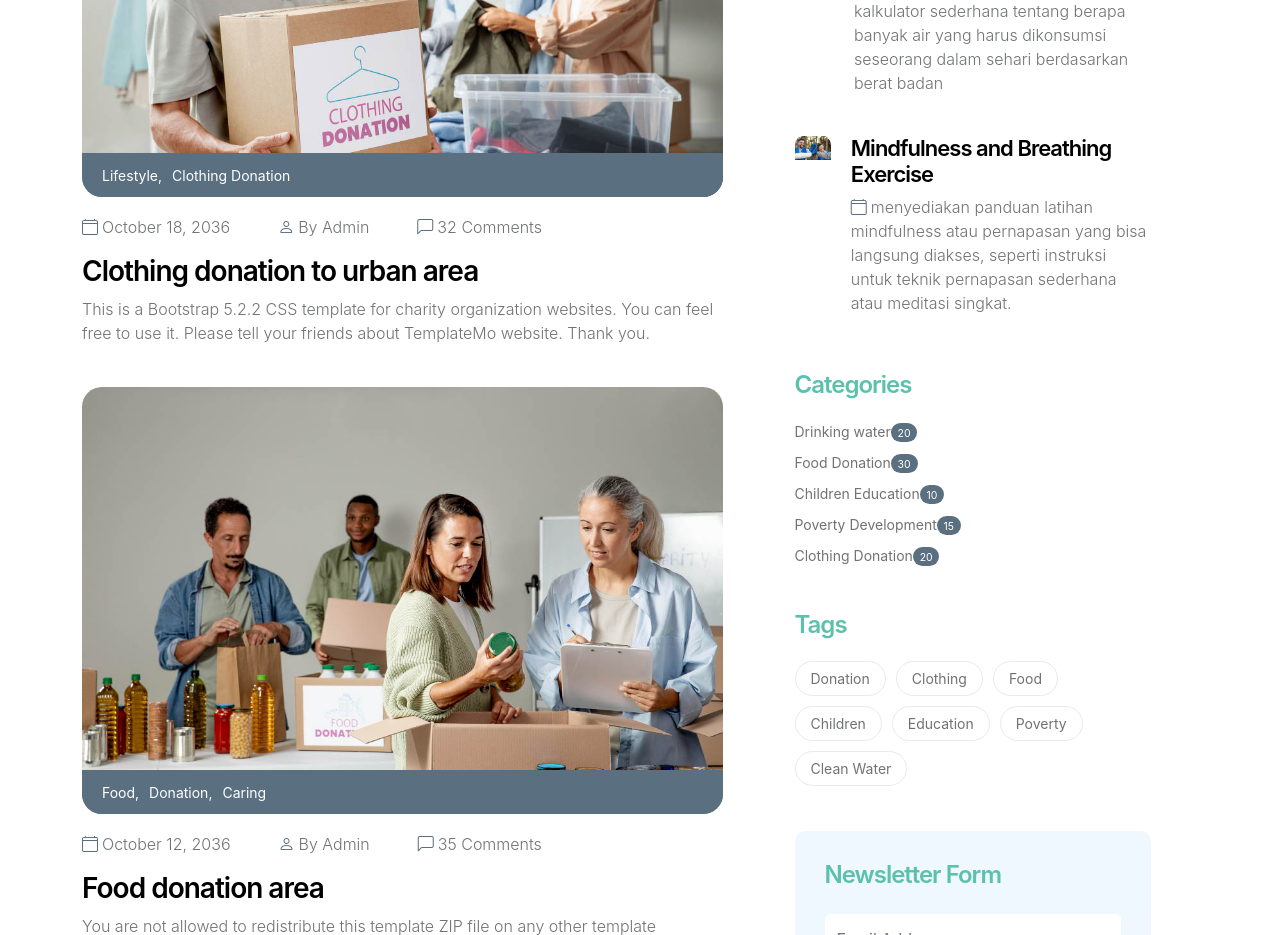
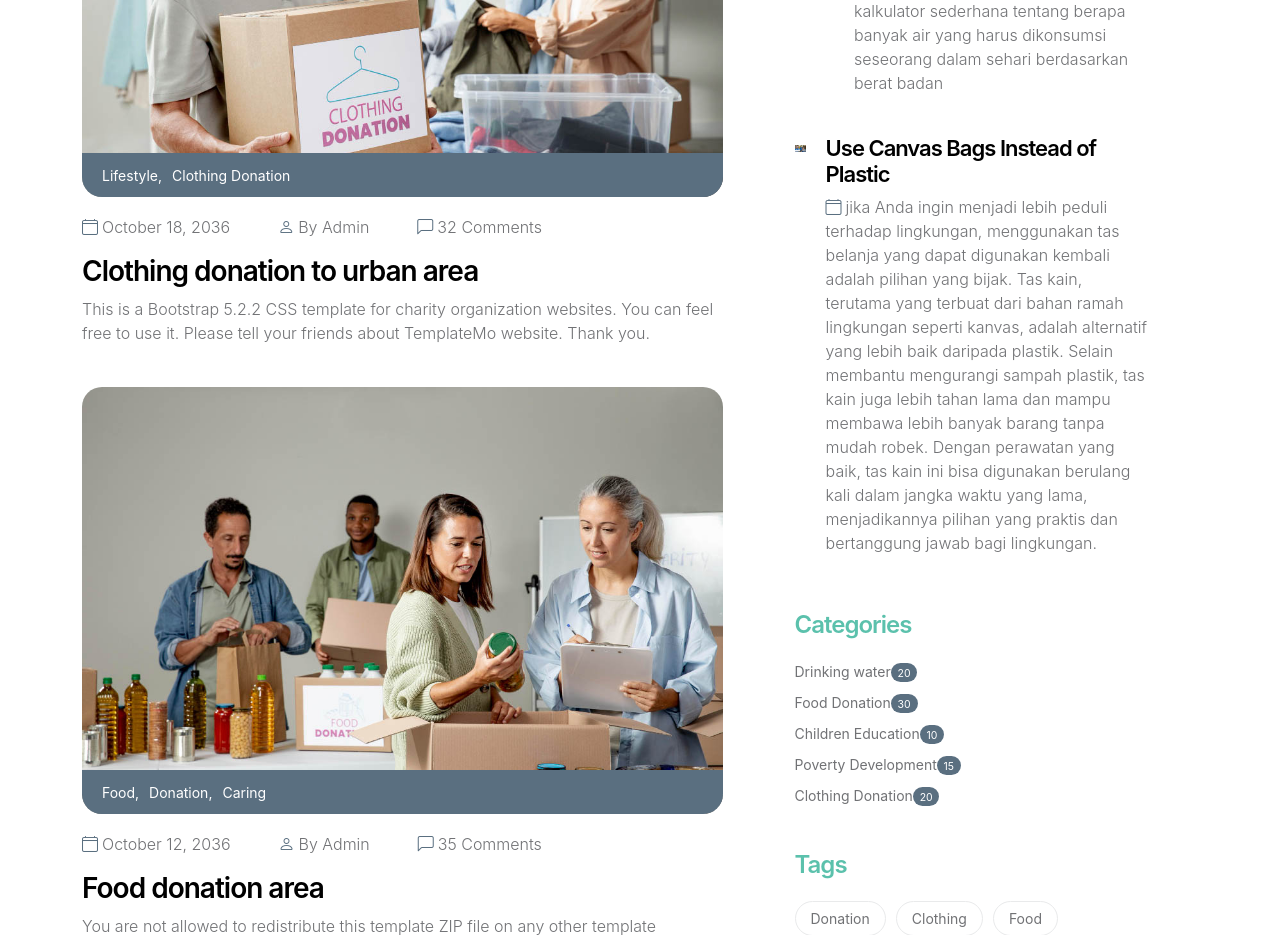
Before and after one commit to norcee25/EcoHabit, a React (Create React App) app: page / in a window 1280 px wide. Shown: the part 840-1775 px from the top of the page. Built offline with nearby package versions, Linux system fonts and the light colour scheme.

Commit message:
adding progress

```diff
--- a/src/conponents/News/index.js
+++ b/src/conponents/News/index.js
@@ -220,12 +220,12 @@ const News = () => {
               </div>
               <div className="news-block-two-col-info">
                 <div className="news-block-title mb-2">
-                  <h6><a href="news-detail.html" className="news-block-title-link">Mindfulness and Breathing Exercise</a></h6>
+                  <h6><a href="news-detail.html" className="news-block-title-link">Use Canvas Bags Instead of Plastic</a></h6>
                 </div>
                 <div className="news-block-date">
                   <p>
                     <i className="bi-calendar4 custom-icon me-1" />
-                    menyediakan panduan latihan mindfulness atau pernapasan yang bisa langsung diakses, seperti instruksi untuk teknik pernapasan sederhana atau meditasi singkat.
+                    jika Anda ingin menjadi lebih peduli terhadap lingkungan, menggunakan tas belanja yang dapat digunakan kembali adalah pilihan yang bijak. Tas kain, terutama yang terbuat dari bahan ramah lingkungan seperti kanvas, adalah alternatif yang lebih baik daripada plastik. Selain membantu mengurangi sampah plastik, tas kain juga lebih tahan lama dan mampu membawa lebih banyak barang tanpa mudah robek. Dengan perawatan yang baik, tas kain ini bisa digunakan berulang kali dalam jangka waktu yang lama, menjadikannya pilihan yang praktis dan bertanggung jawab bagi lingkungan.
                   </p>
                 </div>
               </div>
```
